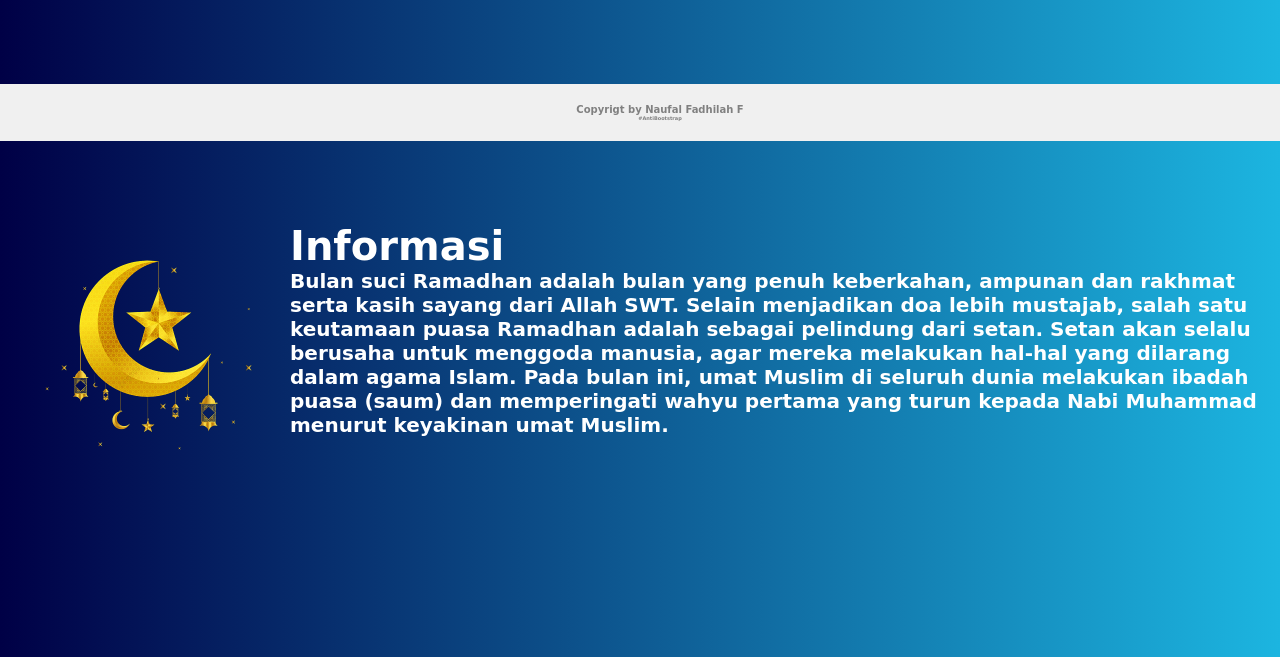
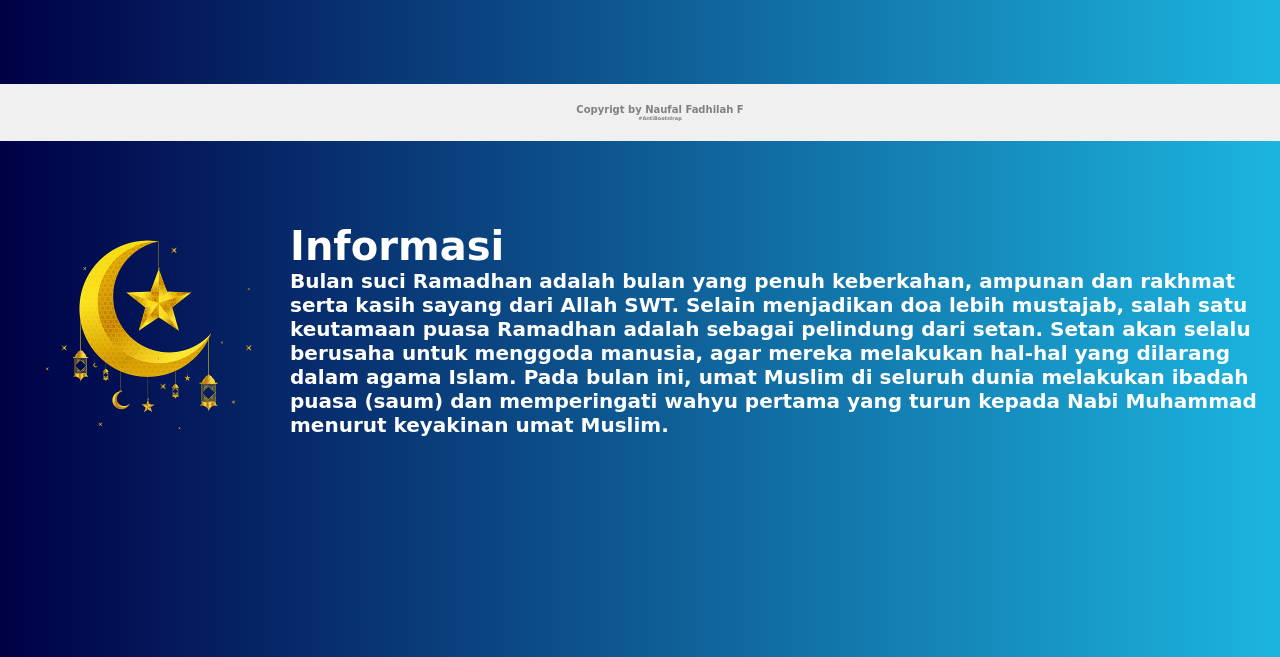
Before and after one commit to HIRUZENT/ramadhan2023, a PHP site: page / in a window 1280 px wide. Shown: the part 659-1316 px from the top of the page. Run offline with PHP 8.4, Linux system fonts and the light colour scheme; some web fonts are replaced.

Commit message:
Update style.css

```diff
--- a/style/style.css
+++ b/style/style.css
@@ -164,15 +164,14 @@ a{
 }
 .gambar2 img{
   	width: 250px;
-  	margin-top: 0px;
+  	margin-top: -20px;
 	float: left;
 	transition: 0.3s;
 	margin-right: 20px;
 	flex: 1 0 100%;
 }
 .gambar2 img:hover{
-	width: 400px;
-	margin-right: -15px;
+	width: 280px;
 	transition: 0.3s;
 }
 
```
